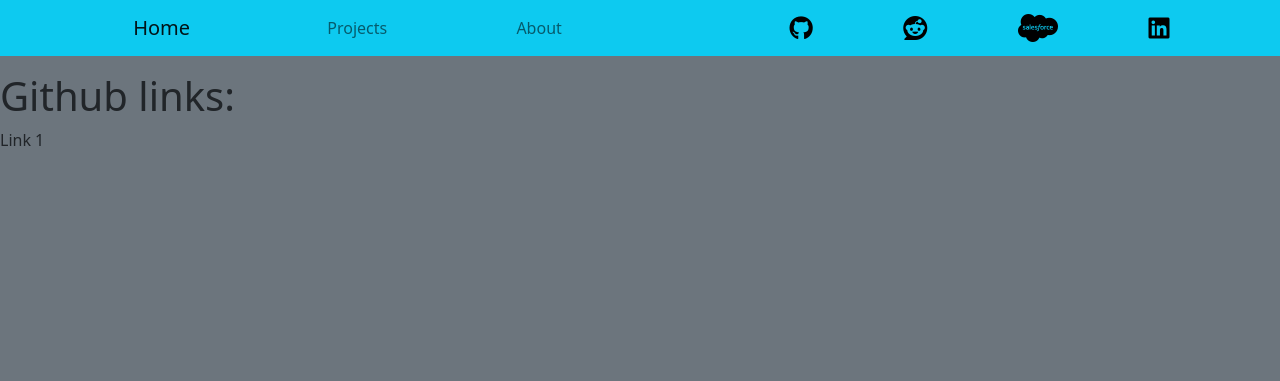
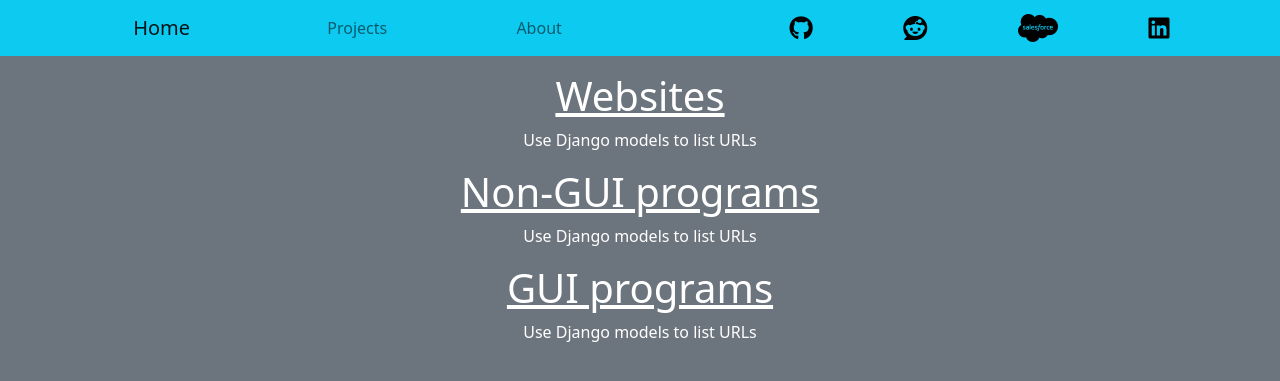
Before and after one commit to TcPirate1/Portfolio-Django, a Django app: page /projects in a window 1280 px wide. Shown: the top 381 px of the page. Run offline with Django 4.2, Linux system fonts and the light colour scheme; some libraries are stand-ins or nearby versions.

Commit message:
Added env to gitignore, about and projects has been styled appropriately.

```diff
--- a/templates/about.html
+++ b/templates/about.html
@@ -4,7 +4,7 @@
 <div class="text-center">
 <img src="static/images/Profile_scale.jpg" class="rounded" alt="Profile image">
 
-<p class="p-2">Hi, I am Terence Chen or TC. <br>I created this website as a way to showcase the work that I have done throughout my IT studies and possibly some other personal stuff as well. <br>I DID have another site but that was using a template which I found was too restrictive for my liking and there were other aspects I wanted to practice, more details in the projects (add link here) page.</p>
+<p class="p-2 text-white">Hi, welcome to this website, I am Terence Chen or TC. <br>I created this website as a way to showcase the work that I have done throughout my IT studies and possibly also a way to practice Django. <br>I DID have another site but that was using a template which I found was too restrictive for my liking and there were other aspects I wanted to practice, more details in the projects (add link here) page.</p>
 
 <img src="static/images/Gurren_compressed2.jpg" class="rounded" alt="Gurren Lagann cosplay">
 </div>
--- a/templates/projects.html
+++ b/templates/projects.html
@@ -1,6 +1,14 @@
 {% extends 'base.html' %}
 {% block title %}Projects{% endblock title %}
 {% block content %}
-<h1>Github links:</h1>
-<p>Link 1</p>
+<div class="text-center text-white">
+    <h1 class="text-decoration-underline">Websites</h1>
+    <p>Use Django models to list URLs</p>
+
+    <h1 class="text-decoration-underline">Non-GUI programs</h1>
+    <p>Use Django models to list URLs</p>
+
+    <h1 class="text-decoration-underline">GUI programs</h1>
+    <p>Use Django models to list URLs</p>
+</div>
 {% endblock content %}
```
Also changed, not shown: 1 other file.
